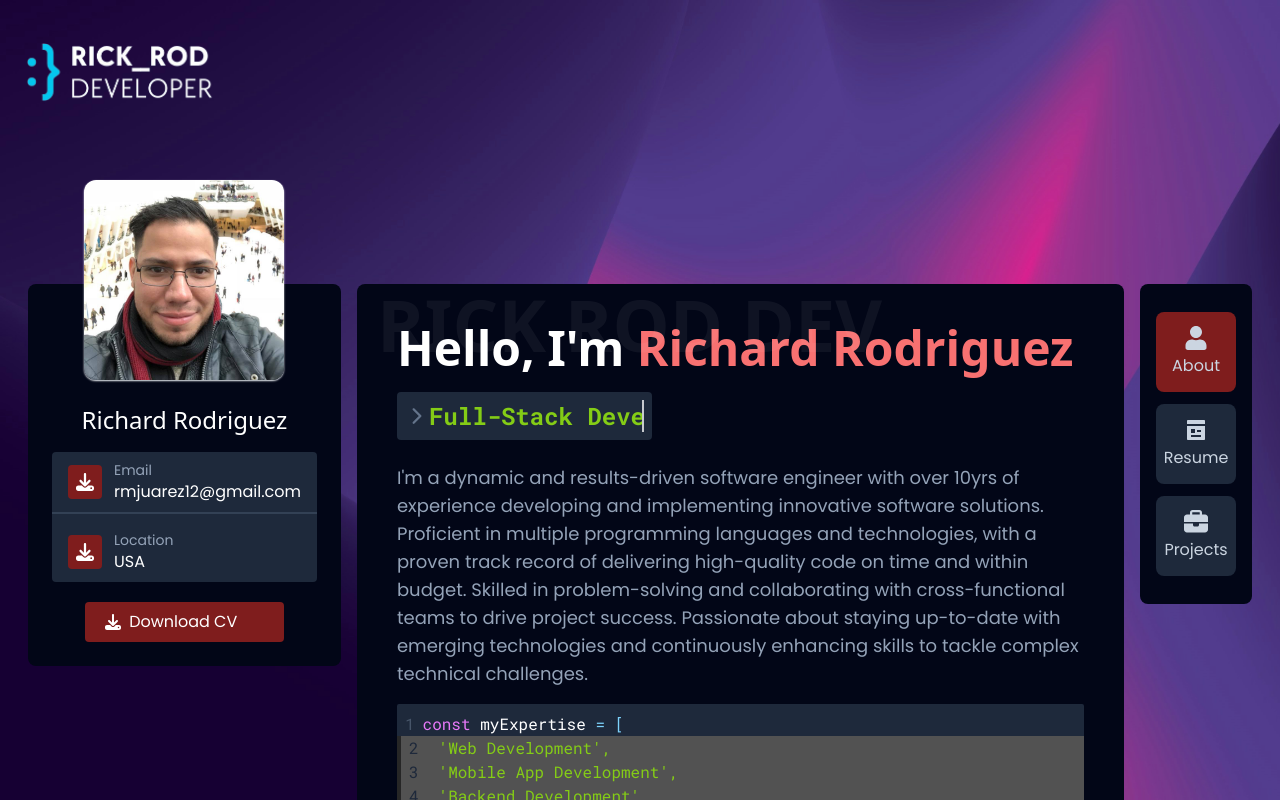
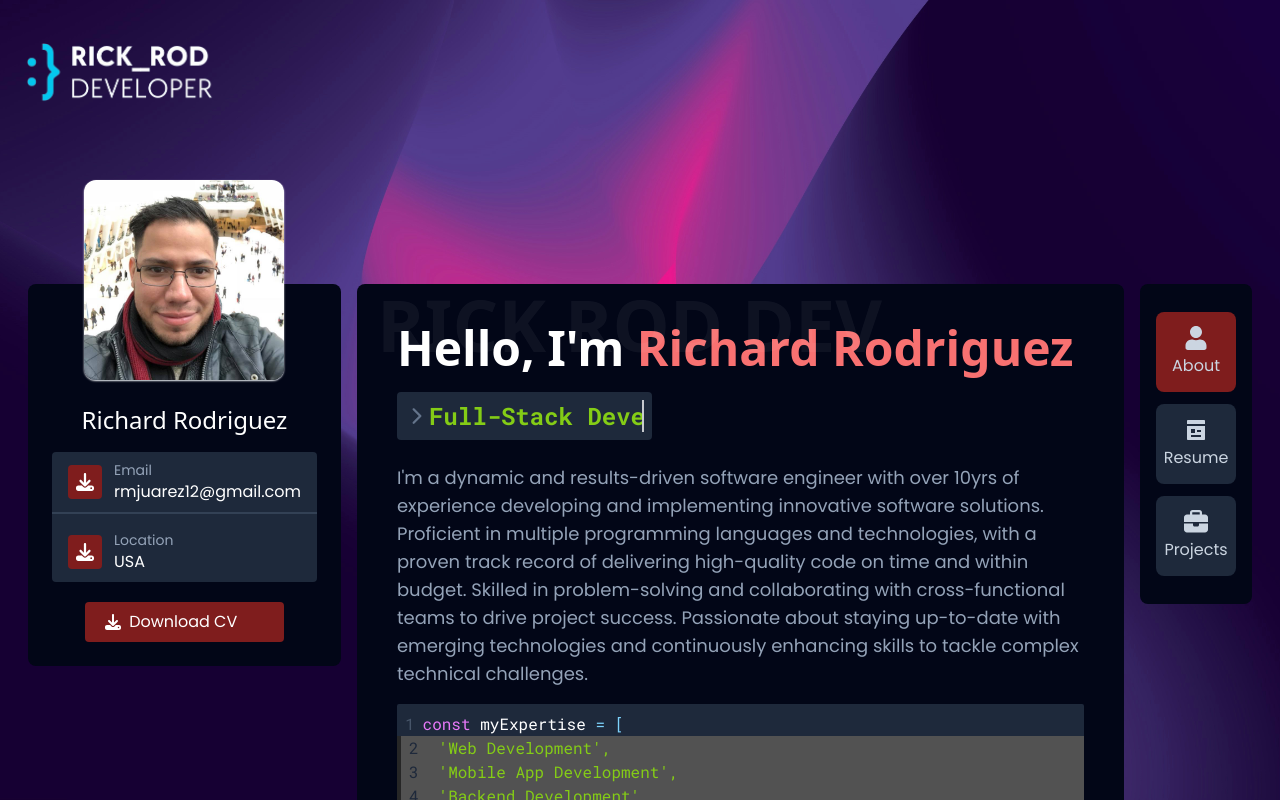
Before and after one commit to rmjuarez12/personal-portfolio, a Next.js app: page / in a window 1280 px wide. Shown: the top 800 px of the page. Built offline with nearby package versions, Linux system fonts and the light colour scheme.

Commit message:
Added sticky position to columns 1 and 3

```diff
--- a/src/app/layout.tsx
+++ b/src/app/layout.tsx
@@ -21,7 +21,7 @@ export default function RootLayout({
   return (
     <html lang='en' className={`${robotoMono.variable} ${poppins.variable}`}>
       <body
-        className='md:container md:mx-auto px-5 py-5 bg-cover'
+        className='md:container md:mx-auto px-5 py-5 bg-cover bg-fixed'
         style={{ backgroundImage: "url(/static/images/body-bg.jpg)" }}
       >
         <Header />
@@ -33,7 +33,7 @@ export default function RootLayout({
           >
             <div
               id='section-1'
-              className={`basis-1/5 opacity-0 translate-y-10 md:p-6 ${sharedSectionClasses}`}
+              className={`basis-1/5 opacity-0 translate-y-10 md:p-6 md:sticky top-32 ${sharedSectionClasses}`}
             >
               <GeneralInfo />
             </div>
@@ -45,7 +45,7 @@ export default function RootLayout({
             </div>
             <div
               id='section-3'
-              className={` basis-1/12 opacity-0 translate-y-10 p-4 ${sharedSectionClasses}`}
+              className={` basis-1/12 opacity-0 translate-y-10 p-4 md:sticky top-2 ${sharedSectionClasses}`}
             >
               <MainMenu />
             </div>
```
